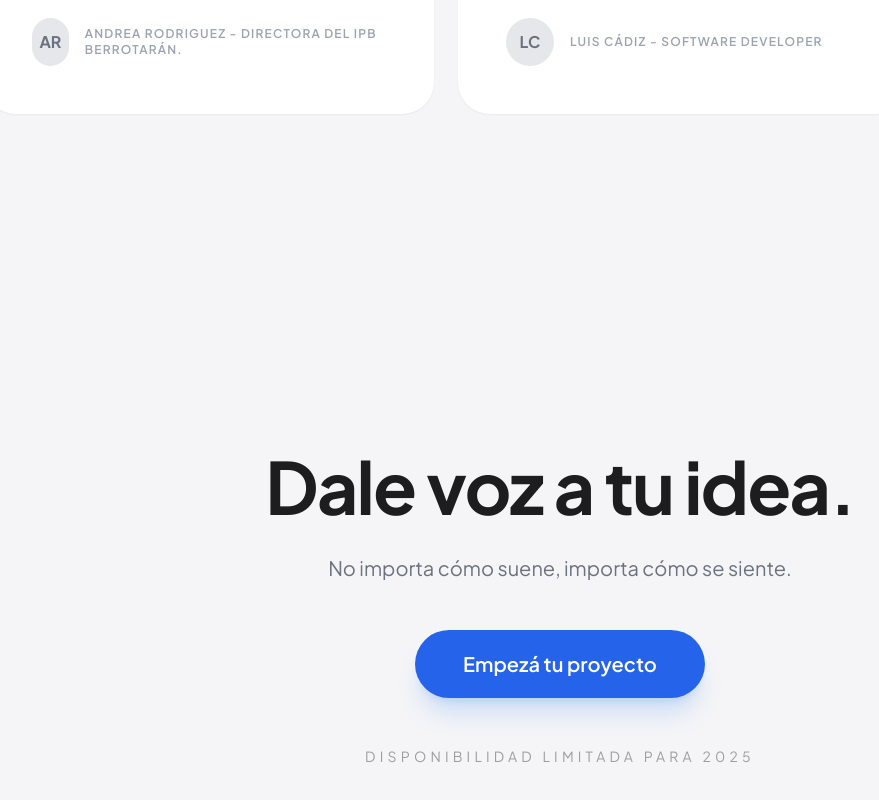
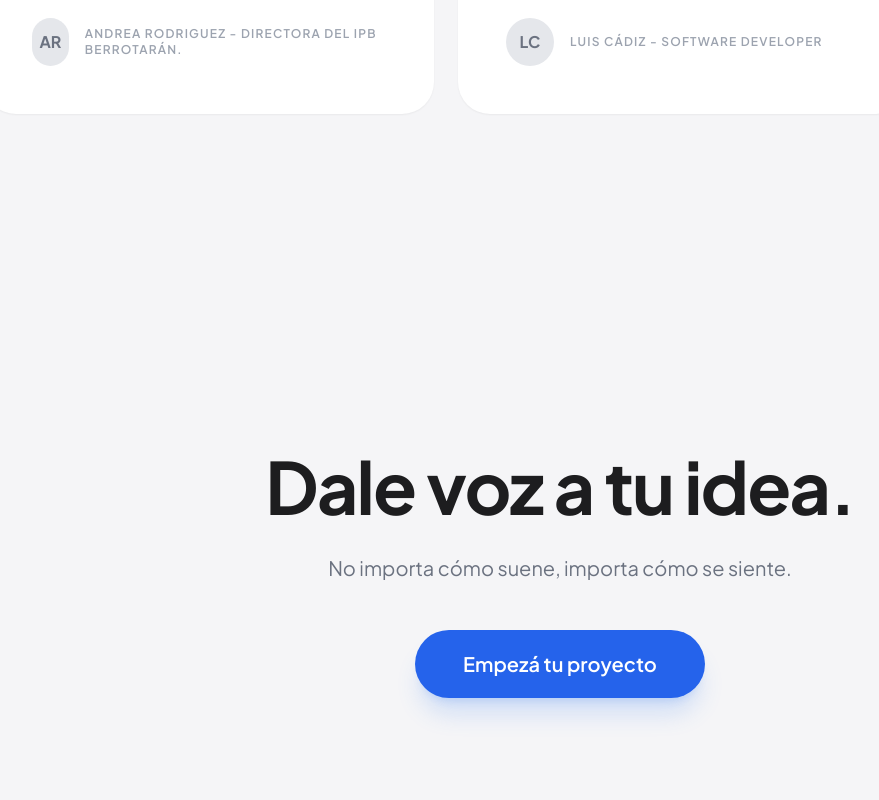
Before and after one commit to envyra36-design/EnvyraWeb, a plain HTML site: page index.html in a window 1280 px wide. Shown: the part 3783-4583 px from the top of the page, without its empty margins (80-959 px from the left). Drawn offline with nearby package versions, Linux system fonts and the light colour scheme.

Commit message:
Update index.html

```diff
--- a/index.html
+++ b/index.html
@@ -211,7 +211,7 @@
         </a>
 
         <div class="mt-12 opacity-40 text-sm tracking-[0.3em] uppercase">
-            Disponibilidad limitada para 2025
+
         </div>
     </div>
 </section>
@@ -234,4 +234,5 @@
         document.querySelectorAll('.reveal').forEach(el => observer.observe(el));
     </script>
 </body>
+
 </html>
```
